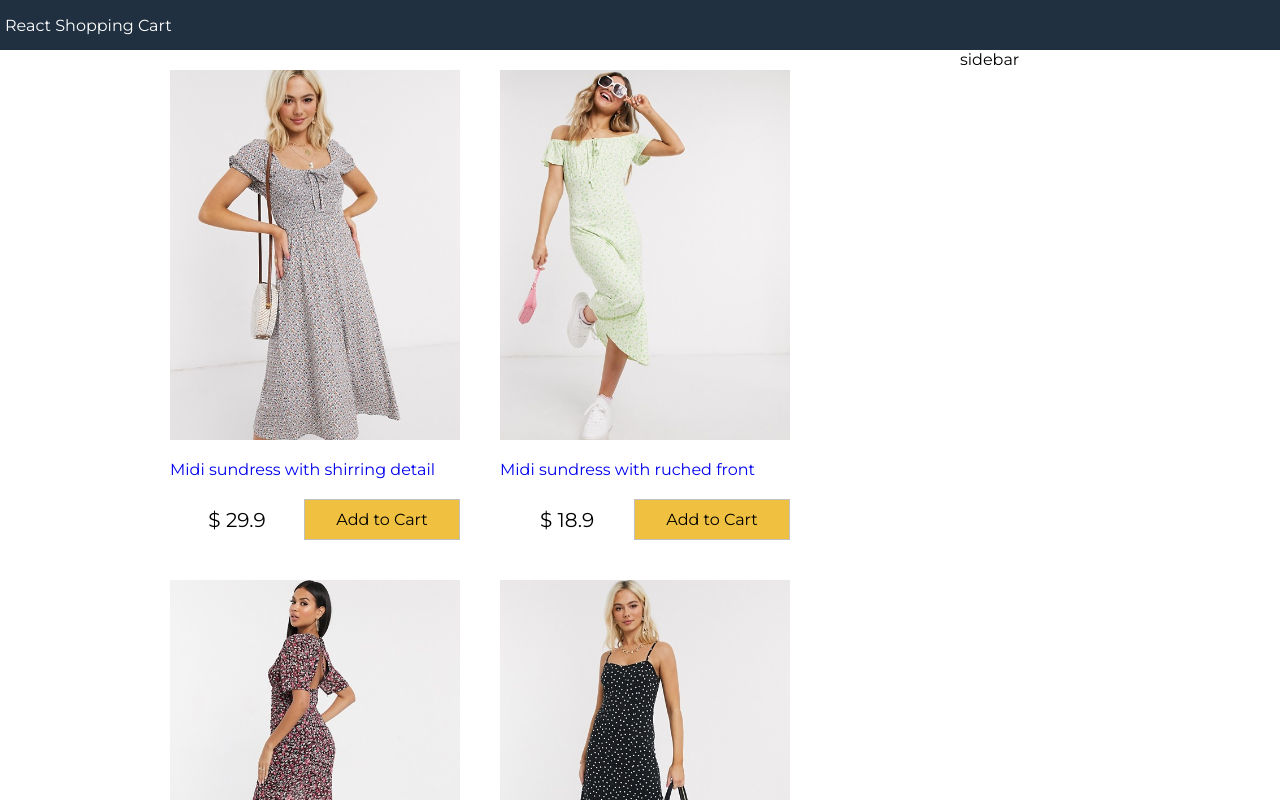
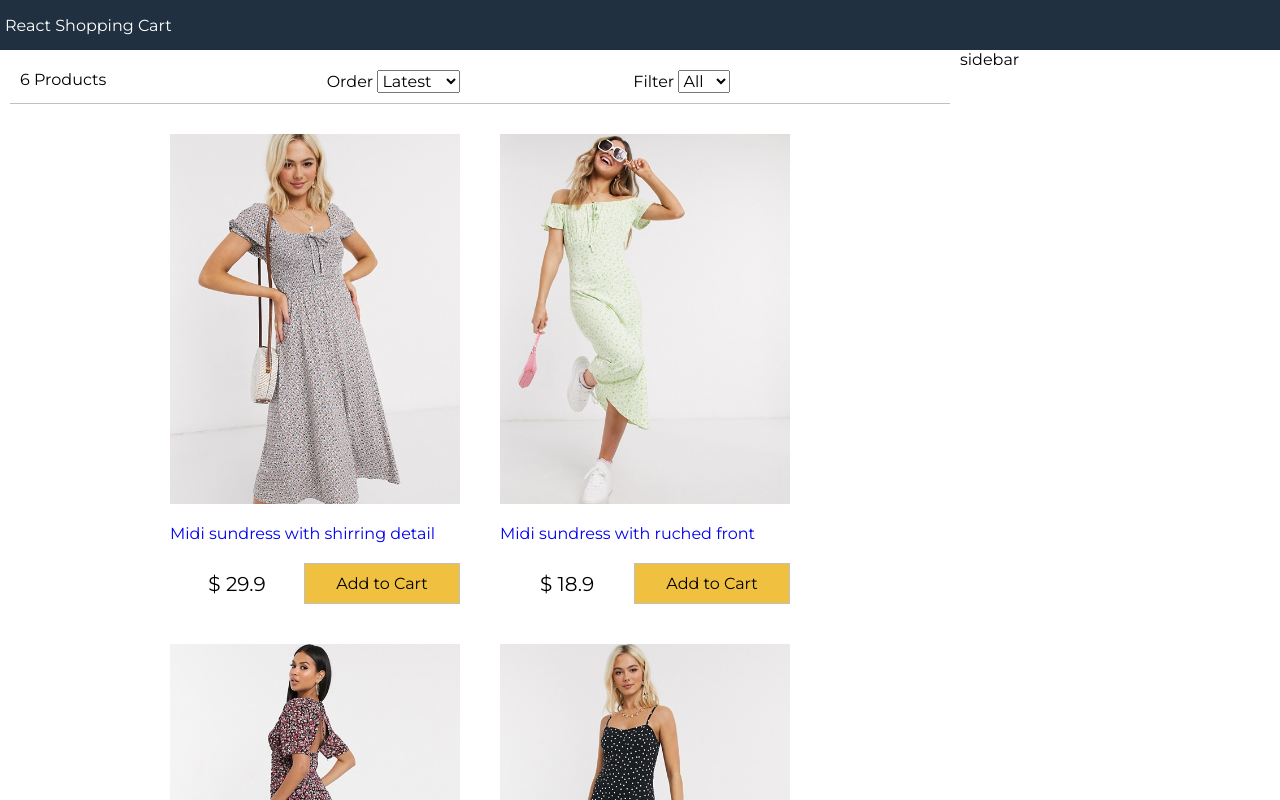
Before and after one commit to deekshith-bommisetty/Apparel-Shopping-Cart---React-Redux, a React (Create React App) app: page / in a window 1280 px wide. Shown: the top 800 px of the page. Built offline with nearby package versions, Linux system fonts and the light colour scheme.

Commit message:
create filter component

```diff
--- a/src/App.js
+++ b/src/App.js
@@ -2,6 +2,7 @@
 import './App.css';
 import data from './data.json';
 import Products from './components/Products';
+import Filter from './components/Filter';
 
 class App extends React.Component {
   constructor() {
@@ -12,7 +13,32 @@
       sort:''
     };
   }
-
+ sortProducts = (event) => {
+   const sort = event.target.value;
+   console.log(sort);
+   this.setState(state => ({
+     sort: sort,
+     products: this.state.products.slice().sort((a, b) => (
+       sort === 'lowest' ? ((a.price > b.price) ? 1:-1) : sort === 'highest' ? ((a.price < b.price) ? 1:-1) : ((a._id < b._id) ? 1:-1)
+   ))
+   }));
+ };
+filterProducts = (event) => {
+  console.log(event.target.value);
+  if(event.target.value === ''){
+    this.setState({
+      size:event.target.value,
+      products: data.products
+    });
+  } else {
+    this.setState({
+      size: event.target.value,
+      products: data.products.filter(
+        (product) => product.availableSizes.indexOf(event.target.value) >= 0
+      ),
+    });
+  }
+}
   render() {
     return (
       <div className= 'grid-container'>
@@ -22,6 +48,13 @@
         <main>
           <div className='content'>
           <div className='main'>
+            <Filter
+              count={this.state.products.length}
+              size={this.state.products.size}
+              sort={this.state.products.sort}
+              filterProducts={this.filterProducts}
+              sortProducts={this.sortProducts}
+              />
             <Products products={this.state.products} />
           </div>
           <div className='sidebar'>sidebar</div>
--- /dev/null
+++ b/src/components/Filter.js
@@ -0,0 +1,29 @@
+import React, { Component } from 'react'
+
+export default class Filter extends Component {
+    render() {
+        return (
+            <div className='filter'>
+                <div className='filter-result'>{this.props.count} Products</div>
+                <div className='filter-sort'>
+                Order{' '}
+                <select value={this.props.sort} onChange={this.props.sortProducts}>
+                <option value=''> Latest </option>
+                <option value='lowest'> lowest </option>
+                <option value='highest'> highest </option>
+                </select></div>
+                <div className='filter-size'>
+                Filter{' '}
+                <select value={this.props.size} onChange={this.props.filterProducts}>
+                    <option value=''> All </option>
+                    <option value='XS'> XS </option>
+                    <option value='S'> S </option>
+                    <option value='M'> M </option>
+                    <option value='L'> L </option>
+                    <option value='XL'> XL </option>
+                    <option value='XXL'> XXL </option>
+                </select></div>
+            </div>
+        )
+    }
+}
--- a/src/index.css
+++ b/src/index.css
@@ -119,3 +119,14 @@
 .button.primary {
   background-color: #f0c040;
 }
+/* Filter */
+.filter {
+  display: flex;
+  justify-content: space-between;
+  padding: 1rem;
+  margin: 1rem;
+  border-bottom: 0.1rem #c0c0c0 solid;
+}
+.filter div {
+  flex: 1;
+}
```
